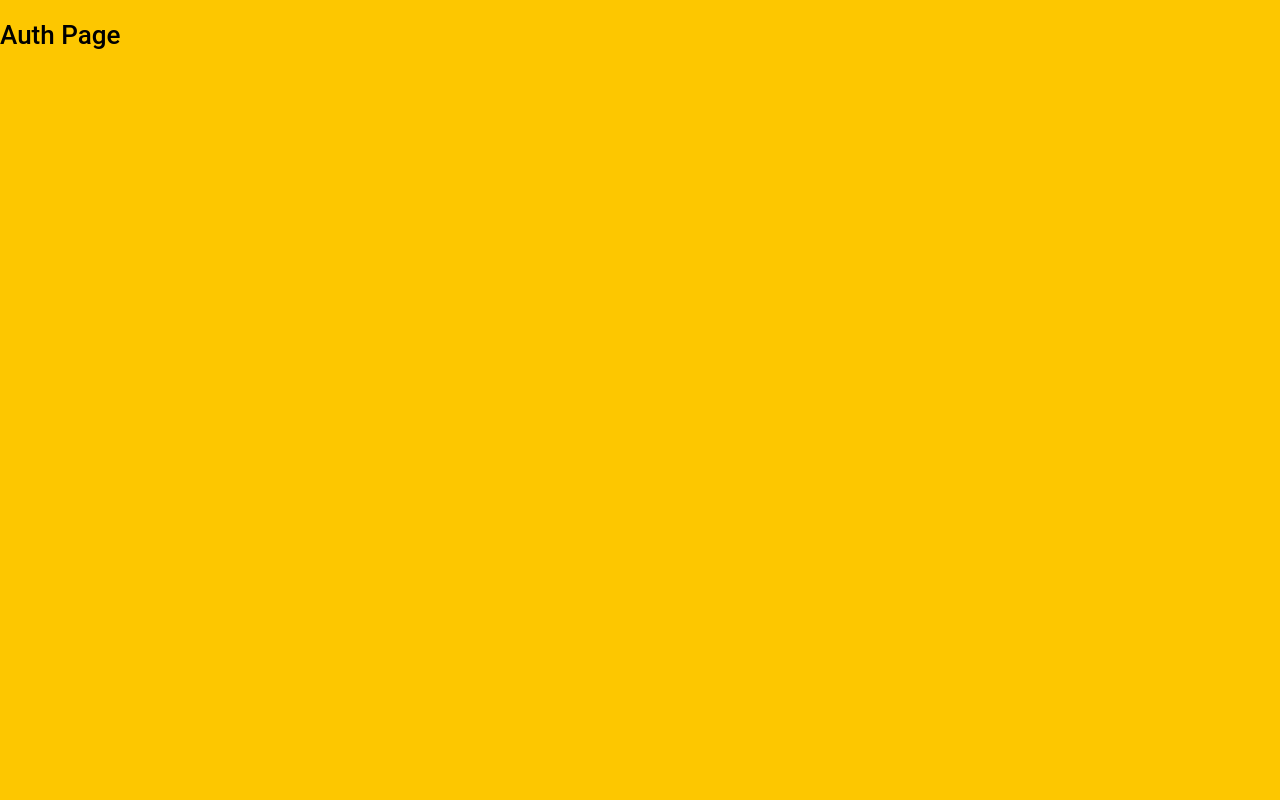
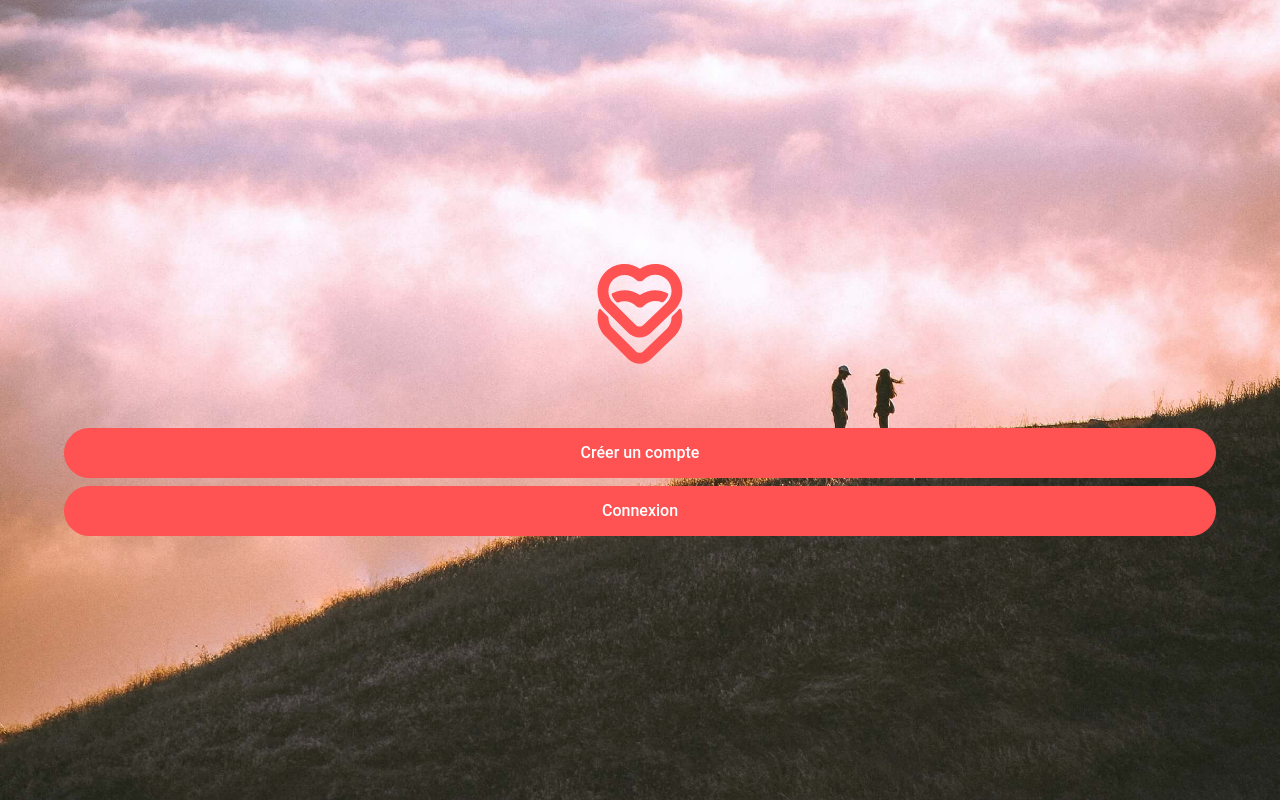
Before and after one commit to antoine-souesme/siyu, a React (Vite) app: page / in a window 1280 px wide. Built offline with nearby package versions, Linux system fonts and the light colour scheme.

Commit message:
Added buttons

```diff
--- a/src/App.tsx
+++ b/src/App.tsx
@@ -6,9 +6,9 @@ import { MainRoutes } from './routes/MainRoutes';
 import '@ionic/react/css/core.css';
 
 /* Basic CSS for apps built with Ionic */
-import '@ionic/react/css/normalize.css';
-import '@ionic/react/css/structure.css';
-import '@ionic/react/css/typography.css';
+// import '@ionic/react/css/normalize.css';
+// import '@ionic/react/css/structure.css';
+// import '@ionic/react/css/typography.css';
 
 /* Optional CSS utils that can be commented out */
 // import '@ionic/react/css/padding.css';
--- /dev/null
+++ b/src/components/Elements/Button.tsx
@@ -0,0 +1,78 @@
+import clsx from 'clsx';
+import React, { ForwardedRef, forwardRef } from 'react';
+
+const colors = {
+    white: 'bg-white text-accent border-white',
+    accent: 'bg-accent text-white border-accent',
+};
+
+const variants = {
+    primary: '',
+    outlined: 'bg-transparent! border-transparent! hover:border-current!',
+};
+
+const sizes = {
+    normal: 'w-fit p-8 px-14 h-50',
+    small: 'w-fit px-6 py-8 h-38',
+    square: 'h-50 w-50 flex items-center justify-center',
+    'square-small': 'h-22 w-22 flex items-center justify-center',
+};
+
+export type ButtonProps = {
+    color?: keyof typeof colors,
+    variant?: keyof typeof variants,
+    size?: keyof typeof sizes,
+    loading?: boolean;
+    fullWidth?: boolean;
+    icon?: React.ReactNode;
+} & React.ButtonHTMLAttributes<HTMLButtonElement>;
+
+export const Button = forwardRef<HTMLButtonElement, ButtonProps>(({
+    color = 'accent',
+    variant = 'primary',
+    size = 'normal',
+    loading = false,
+    icon,
+    fullWidth = false,
+    className,
+
+    // Button props
+    type = 'button',
+    disabled,
+    ...props
+}, ref: ForwardedRef<HTMLButtonElement>) => {
+    return (
+        <button
+            ref={ ref }
+            type={ type }
+            tabIndex={ -1 }
+            className={ clsx(
+                'transition-colors duration-150 cursor-pointer',
+                'flex items-center rounded-full font-medium border gap-6',
+                colors[color],
+                variants[variant],
+                sizes[size],
+                disabled && 'opacity-50 cursor-default pointer-events-none text-black',
+                fullWidth && 'w-full justify-between',
+                className,
+            ) }
+            { ...props }
+        >
+            {props.children}
+
+            {(!loading && icon) && icon }
+
+            {/* TODO: Implement loading */}
+            {/* {loading &&
+                <Spinner
+                    className={ clsx([
+                        (size === 'normal' || size === 'small') && 'ml-8',
+                    ]) }
+                    width={ (size === 'small' || size === 'square-small') ? 14 : 20 }
+                />
+            } */}
+        </button>
+    );
+});
+
+Button.displayName = 'Button';
--- a/src/components/Elements/Icon.tsx
+++ b/src/components/Elements/Icon.tsx
@@ -44,7 +44,7 @@ export const Icon = ({
         return (
             <ReactSVG
                 className={ clsx('root-component-Icon', `text-${color}`, props.className) }
-                src={ external ? i : `/icons/${type}/${i}.svg` }
+                src={ external ? i : `/icons/${i}.svg` }
                 beforeInjection={ beforeInjection }
             />
         );
--- a/src/features/auth/routes/AuthPage.tsx
+++ b/src/features/auth/routes/AuthPage.tsx
@@ -1,4 +1,6 @@
 import { IonContent, IonPage } from '@ionic/react';
+import { Button } from '@src/components/Elements/Button';
+import { Icon } from '@src/components/Elements/Icon';
 import clsx from 'clsx';
 import { useHistory } from 'react-router-dom';
 
@@ -37,8 +39,36 @@ export const AuthPage = () => {
     return (
         <IonPage>
             <IonContent slot='fixed'>
-                <div className={ clsx("bg-yellow-400 absolute inset-0") }>
-                    <h1>Auth Page</h1>
+                <div
+                    style={ {
+                        backgroundImage: 'url(/images/siyu-auth-background-a.jpg)',
+                    } }
+                    className={ clsx([
+                        'absolute inset-0 bg-cover bg-center',
+                        'flex flex-col items-center justify-center gap-64',
+                    ]) }
+                >
+                    <Icon
+                        i='Logo'
+                        width={ 100 }
+                        height={ 100 }
+                    />
+
+
+                    <div className='flex flex-col items-center gap-8 w-full px-64'>
+                        <Button
+                            onClick={ () => console.log('test') }
+                            className='w-full justify-center'
+                        >
+                            <span>Créer un compte</span>
+                        </Button>
+                        <Button
+                            onClick={ () => console.log('test') }
+                            className='w-full justify-center'
+                        >
+                            <span>Connexion</span>
+                        </Button>
+                    </div>
                 </div>
             </IonContent>
         </IonPage>
--- a/src/index.css
+++ b/src/index.css
@@ -42,4 +42,6 @@
     --text-large: 18px;
     --text-xl: 22px;
     --text-xxl: 64px;
+
+    --color-accent: #FF5252;
 }
```
Also changed, not shown: public/icons/Logo.svg (added), public/images/siyu-auth-background-a.jpg (added).
